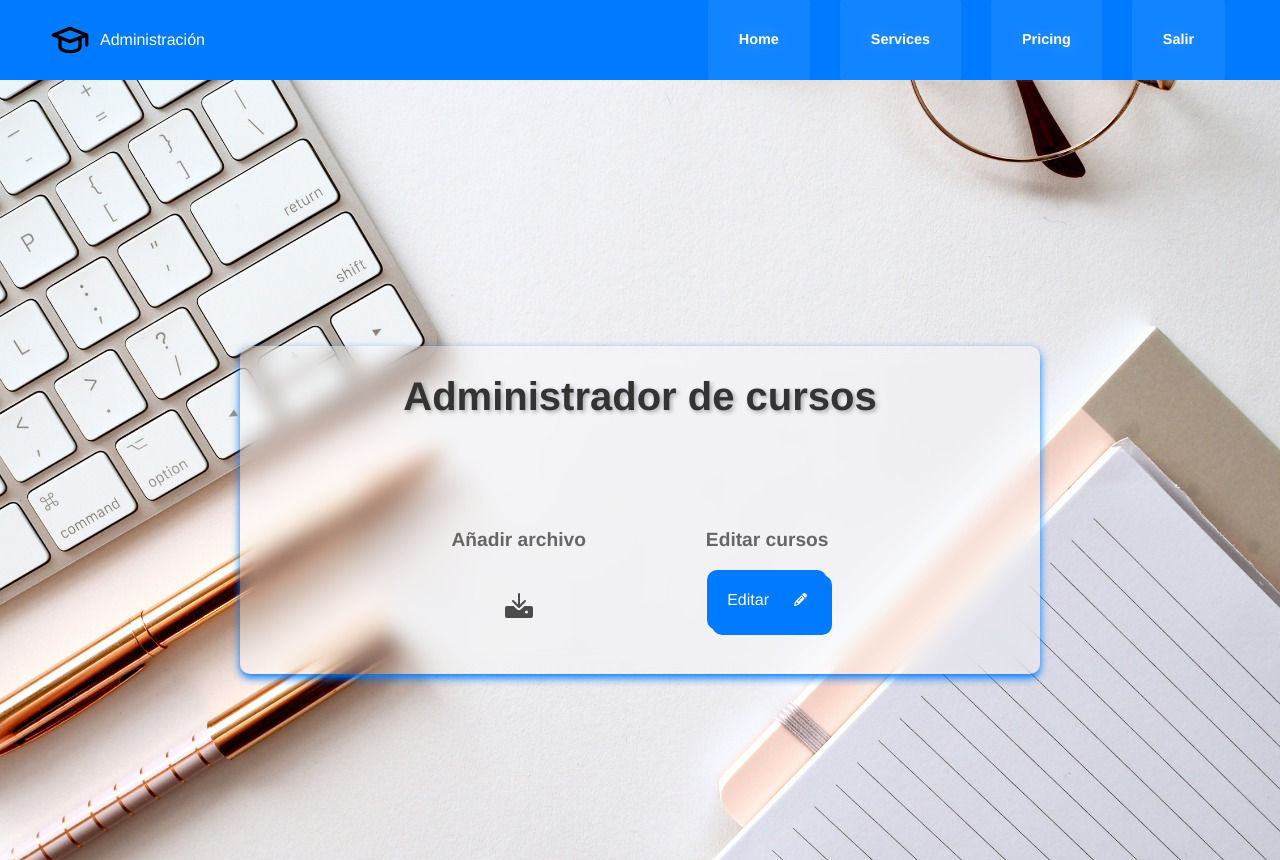
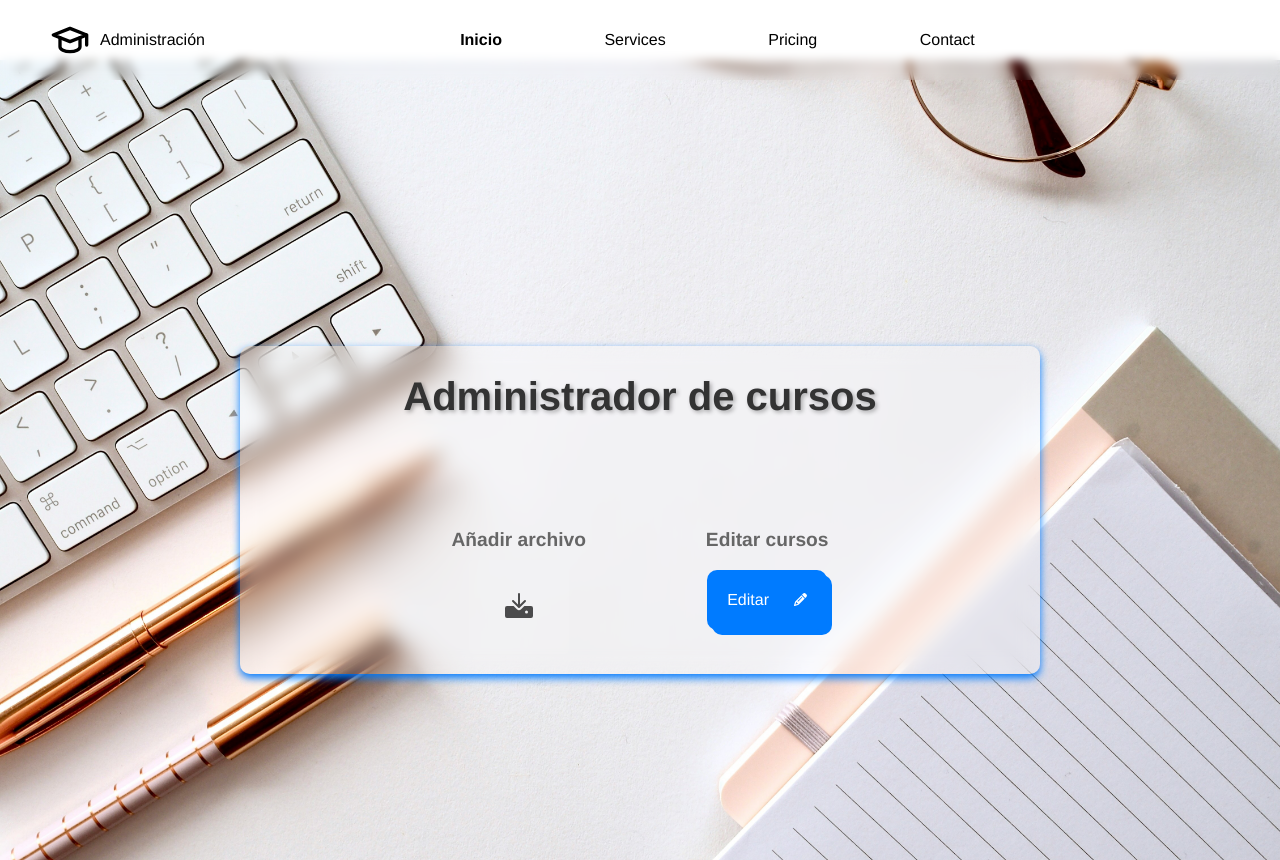
Before and after one commit to Team-Esquizos/EsquizosP2, a Vue app in the folder frontend-xquizos/: page /vistaAdministrador in a window 1280 px wide. Built offline with nearby package versions, Linux system fonts and the light colour scheme.

Commit message:
SCRUM-7 Cambios pequeños
Arreglo pequeño problema, cambio de navbar en vista administrador

```diff
--- a/frontend-xquizos/src/App.vue
+++ b/frontend-xquizos/src/App.vue
@@ -3,17 +3,13 @@
 </template>
 
 <script>
-import SendCsv from './components/sendcsv.vue';
 export default {
   name: 'App',
   components: {
-    SendCsv
+
   },
 
-    enviarcsv() {
-      console.log("enviarcsv");
-      this.$refs.sendCsv.uploadFile();
-    }
+
 }
 
 
--- a/frontend-xquizos/src/components/modulos.vue
+++ b/frontend-xquizos/src/components/modulos.vue
@@ -20,7 +20,7 @@
 
 </script>
 
-<style>
+<style scoped>
 .parent {
   width: 300px;
   padding: 20px;
--- a/frontend-xquizos/src/views/VistaAdministrador.vue
+++ b/frontend-xquizos/src/views/VistaAdministrador.vue
@@ -1,17 +1,6 @@
 <template>
     <div class="admin-container">
-      <nav class="navbar">
-        <div class="navbar-logo">
-          <img src="../assets/school.svg" alt="Logo" />
-          <span>Administración</span>
-        </div>
-        <ul class="navbar-links">
-          <li><a href="#" class="active">Home</a></li>
-          <li><a href="#">Services</a></li>
-          <li><a href="#">Pricing</a></li>
-          <li><router-link to="/login">Salir</router-link></li>
-        </ul>
-      </nav>
+      <navBar/>
       <div class="content">
         <div class="transparent-box">
             <h1 class="highlight-title">Administrador de cursos</h1>
@@ -46,8 +35,13 @@
 
 
   <script>
+  import navBar from '@/components/AppNavbar.vue';
+
   export default {
     name: 'VistaAdministrador',
+    components: {
+        navBar
+    },
     methods: {
       handleAddFile() {
         // Lógica para añadir archivo
@@ -77,50 +71,7 @@
     overflow: hidden; /* Evita que el contenido se desborde */
   }
 
-  .navbar {
-    width: 100%;
-    display: flex;
-    justify-content: space-between;
-    align-items: center;
-    background-color: #007bff; /* Fondo azul sólido */
-    padding: 20px 50px; /* Ajusta el padding según sea necesario */
-    color: #fff;
-    position: fixed;
-    top: 0;
-    left: 0;
-    z-index: 1000;
-    height: 80px; /* Ajusta la altura de la barra de navegación */
-    box-sizing: border-box; /* Asegúrate de que el padding se incluya en la altura total */
-  }
 
-  .navbar-logo {
-    display: flex;
-    align-items: center;
-  }
-
-  .navbar-logo img {
-    height: 40px;
-    margin-right: 10px;
-  }
-
-  .navbar-links {
-    list-style: none;
-    display: flex;
-    gap: 20px;
-  }
-
-  .navbar-links li {
-    display: inline;
-  }
-
-  .navbar-links a {
-    color: #fff;
-    text-decoration: none;
-  }
-
-  .navbar-links a.active {
-    font-weight: bold;
-  }
 
   .content {
     margin-top: 100px; /* Ajusta este valor según la altura de tu navbar */
```
Also changed, not shown: 1 other file (tests, documents, lock files or other folders).
